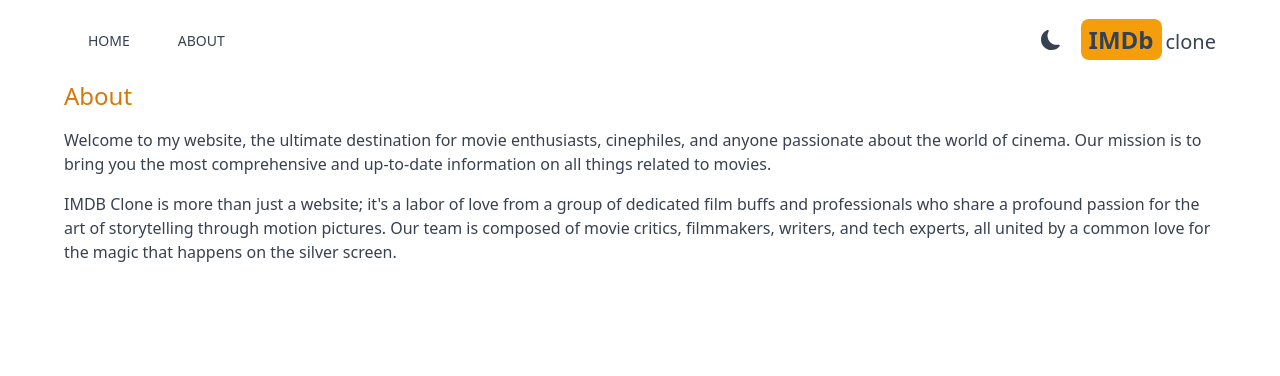
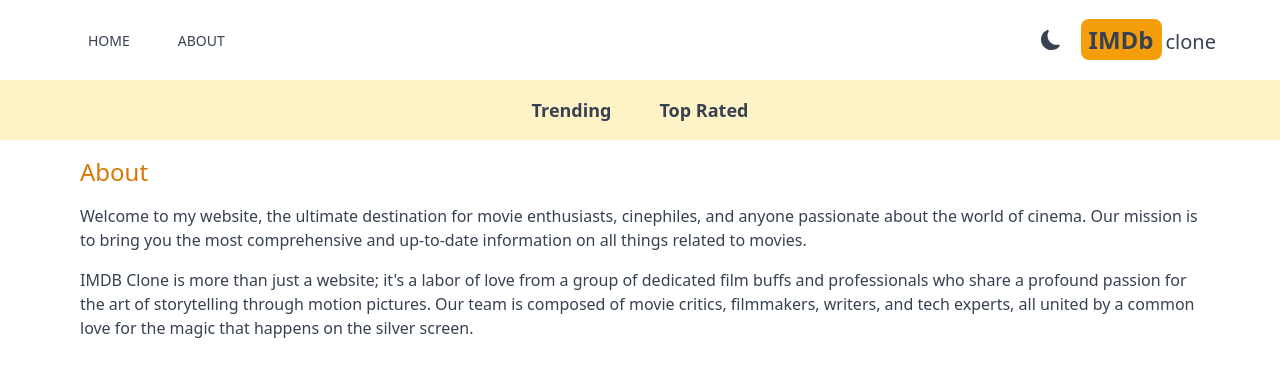
Before and after one commit to StinkyJeans/imdb, a Next.js app: page /about in a window 1280 px wide. Shown: the top 376 px of the page. Built offline with nearby package versions, Linux system fonts and the light colour scheme.

Commit message:
added navbar.js navbaritem.js

```diff
--- a/src/app/about/page.js
+++ b/src/app/about/page.js
@@ -2,7 +2,7 @@
 
 export default function page() {
   return (
-    <div className='max-w-6xl mx-auto space-y-4'>
+    <div className='max-w-6xl mx-auto space-y-4 p-4'>
 
     <h1 className='text-2xl font-medium text-amber-600 '>About</h1>
 
--- a/src/app/layout.js
+++ b/src/app/layout.js
@@ -1,7 +1,8 @@
-import Header from '@/components/header'
+import Header from '@/components/Header'
 import './globals.css'
 import { Inter } from 'next/font/google'
 import Providers from './Providers'
+import Navbar from '@/components/Navbar'
 
 const inter = Inter({ subsets: ['latin'] })
 
@@ -19,6 +20,7 @@
         <Header />
 
         {/* Nav Bar */}
+        <Navbar />
 
         {/* SearchBox */}
 
--- /dev/null
+++ b/src/components/Navbar.js
@@ -0,0 +1,14 @@
+import React from 'react'
+import NavbarItem from './NavbarItem'
+
+
+export default function Navbar () {
+  return (
+
+    <div className='flex justify-center dark:bg-gray-600 bg-amber-100 lg:text-lg p-4'>
+        <NavbarItem title="Trending" param="fetchTrending"/>
+        <NavbarItem title="Top Rated" param="fetchTopRated"/>
+
+    </div>
+  )
+}
--- /dev/null
+++ b/src/components/NavbarItem.js
@@ -0,0 +1,27 @@
+"use client";
+import React from 'react'
+import Link from 'next/link'
+import { useSearchParams} from 'next/navigation';
+
+export default function NavbarItem({title, param}) {
+    const searchParams = useSearchParams();
+    const genre = searchParams.get("genre");
+  return (
+    <div>
+
+      <h1>
+        <Link className={`m-4 hover:text-amber-600 font-semibold p-2 ${
+
+         genre && genre === param && "underline underline-offset-8 decoration-4 decoration-amber-500 rounded-lg"
+
+        }`}
+        href={`/?genre=${param}`}>
+            {title}
+        </Link>
+
+
+      </h1>
+
+    </div>
+  )
+}
```
